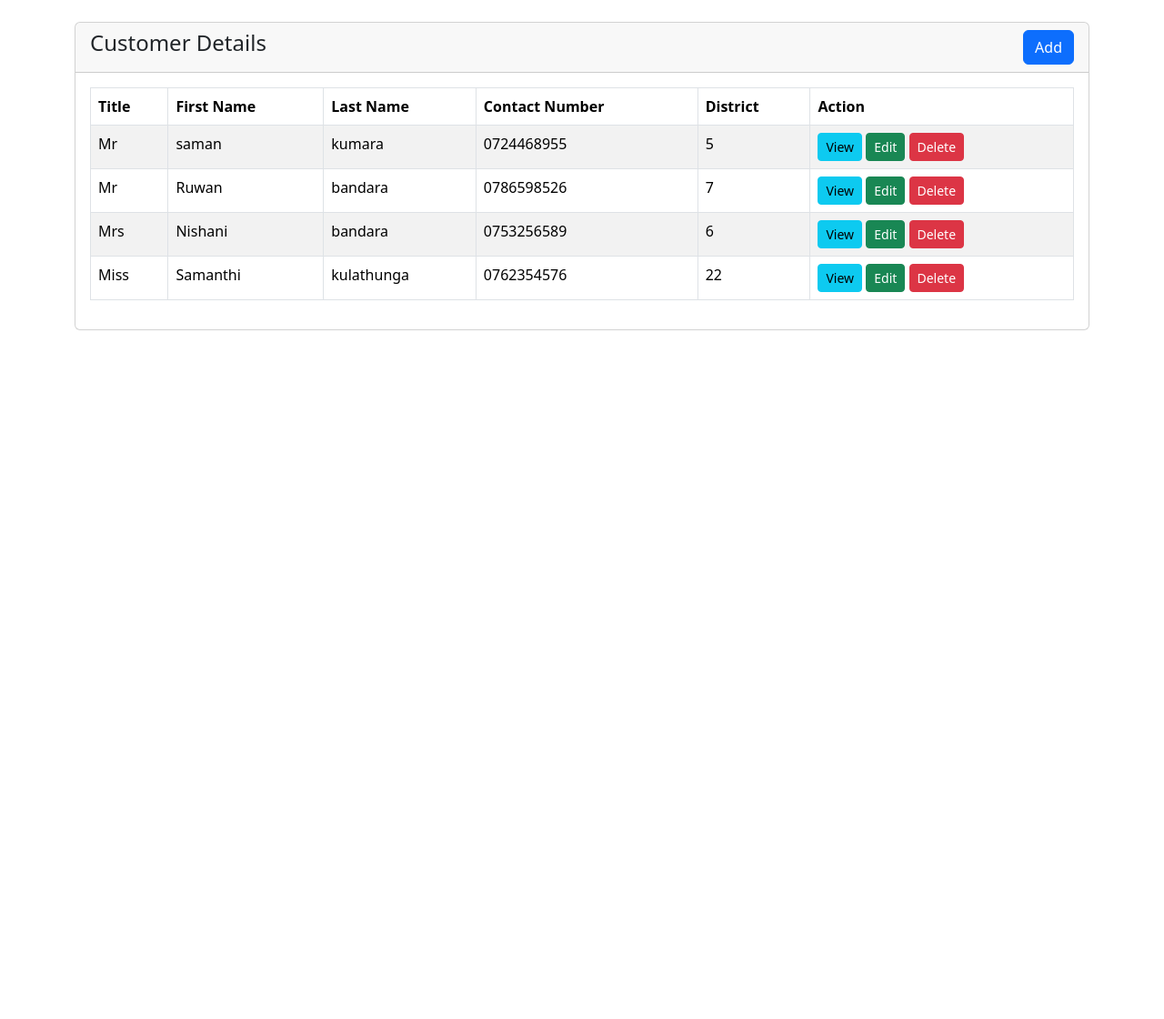
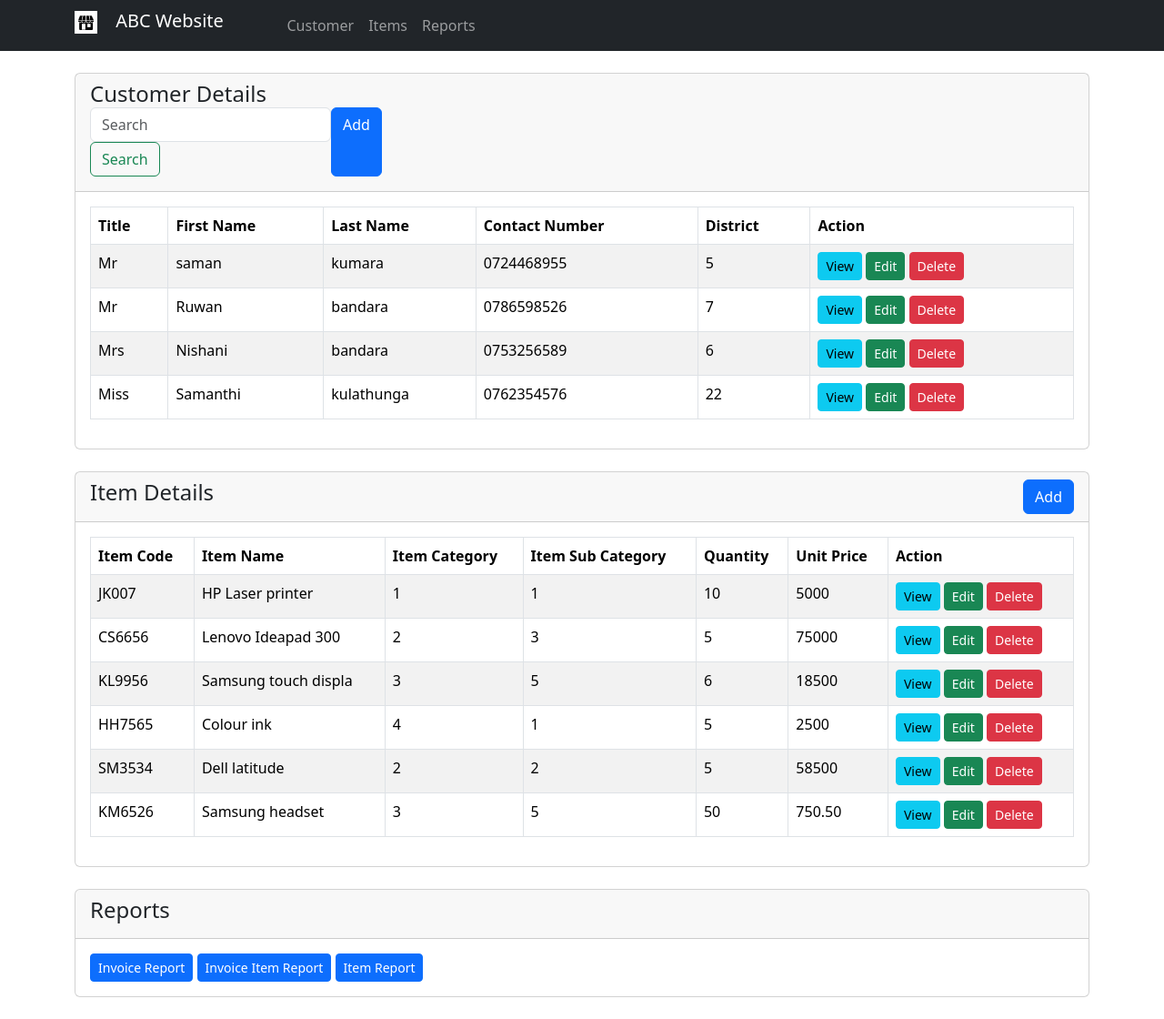
Before and after one commit to Shajenthika/Assignment, a PHP site: page / in a window 1280 px wide. Shown: the whole page at 91% size. Before the commit the page ends 363 px from the top, so only its background shows below. Run offline with PHP 8.4, Linux system fonts and the light colour scheme; data comes from the database, SQL or seed files in the repository.

Commit message:
Update index.php

```diff
--- a/index.php
+++ b/index.php
@@ -4,8 +4,10 @@
 ?>
 
 <?php include('header.php') ?>
+<?php include('navbar.php') ?>
 
-
+    <!-- Customer Details -->
+    <a name="customer">
         <div class="container mt-4">
 
             <?php include('message.php') ?>
@@ -15,7 +17,13 @@
                     <div class="card">
                         <div class="card-header">
                             <h4>Customer Details
-                            <a href="customer-create.php" class="btn btn-primary float-end">Add</a>
+                            <!-- <form action="code.php" method="POST" class="d-inline"> -->
+                            <form class="d-flex" role="search" class="d-inline">
+                                <input class="form-control me-2" type="search" placeholder="Search" aria-label="Search">
+                                <button class="btn btn-outline-success" type="submit">Search</button>
+                                <a href="customer-create.php" class="btn btn-primary d-inline">Add</a>
+                            </form>
+
                             </h4>
                         </div>
                         <div class="card-body">
@@ -74,5 +82,102 @@
                 </div>
             </div>
         </div>
+    </a>
 
+
+    <!-- Item Details -->
+    <a name="item">
+        <div class="container mt-4" >
+
+            <?php include('message.php') ?>
+
+            <div class="row">
+                <div class="col-md-12">
+                    <div class="card">
+                        <div class="card-header">
+                            <h4>Item Details
+                                <a href="item-add.php" class="btn btn-primary float-end">Add</a>
+                            </h4>
+                        </div>
+                        <div class="card-body">
+                            <table class="table table-bordered table-striped">
+                                <thead>
+                                    <tr>
+                                        <th>Item Code</th>
+                                        <th>Item Name</th>
+                                        <th>Item Category</th>
+                                        <th>Item Sub Category</th>
+                                        <th>Quantity</th>
+                                        <th>Unit Price</th>
+                                        <th>Action</th>
+                                    </tr>
+                                </thead>
+                                <tbody>
+                                    <?php
+                                        $query = "SELECT * FROM item";
+                                        $query_run = mysqli_query($con,$query);
+
+                                        if(mysqli_num_rows($query_run) > 0){
+                                            foreach($query_run as $item){
+                                                ?>
+                                                <tr>
+                                                    <!-- <td><?= $item['id'] ?></td> -->
+                                                    <td><?= $item['item_code'] ?></td>
+                                                    <td><?= $item['item_name'] ?></td>
+                                                    <td><?= $item['item_category'] ?></td>
+                                                    <td><?= $item['item_subcategory'] ?></td>
+                                                    <td><?= $item['quantity'] ?></td>
+                                                    <td><?= $item['unit_price'] ?></td>
+                                                    <td>
+                                                        <a href="item-view.php?id=<?= $item['id'] ?>" class="btn btn-info btn-sm">View</a>
+                                                        <a href="item-edit.php?id=<?= $item['id'] ?>" class="btn btn-success btn-sm">Edit</a>
+                                                        <form action="code.php" method="POST" class="d-inline">
+                                                            <button type="submit" name="delete_item" value="<?=$item['id']; ?>" class="btn btn-danger btn-sm">Delete</a>
+
+                                                        </form>
+
+                                                    </td>
+                                                </tr>
+
+                                                <?php
+
+                                            }
+                                        }
+                                        else{
+                                            echo "<h5>No Records Found.</h5>";
+                                        }
+
+                                    ?>
+
+                                </tbody>
+                            </table>
+                        </div>
+                    </div>
+                </div>
+            </div>
+        </div>
+    </a>
+    <!-- Reports -->
+    <a name="report">
+        <div class="container mt-4 mb-4">
+
+            <?php include('message.php') ?>
+
+            <div class="row">
+                <div class="col-md-12">
+                    <div class="card">
+                        <div class="card-header">
+                            <h4>Reports
+                            </h4>
+                        </div>
+                        <div class="card-body">
+                            <a href="item-add.php" class="btn btn-primary btn-sm">Invoice Report</a>
+                            <a href="item-add.php" class="btn btn-primary btn-sm">Invoice Item Report</a>
+                            <a href="item-add.php" class="btn btn-primary btn-sm">Item Report</a>
+                        </div>
+                    </div>
+                </div>
+            </div>
+        </div>
+    </a>
 <?php include('footer.php') ?>
```
Lines whose indentation alone changed are shown as unchanged.
